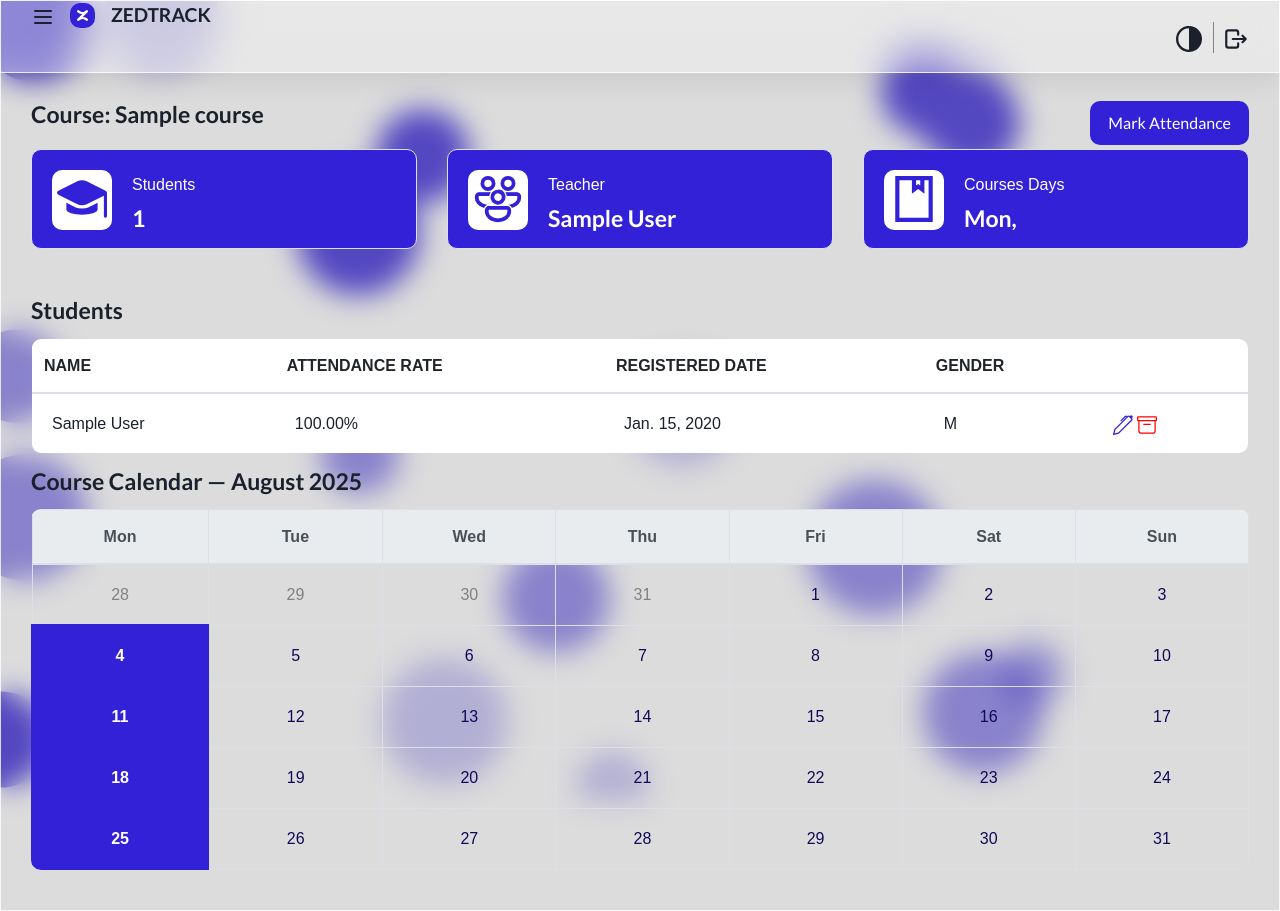
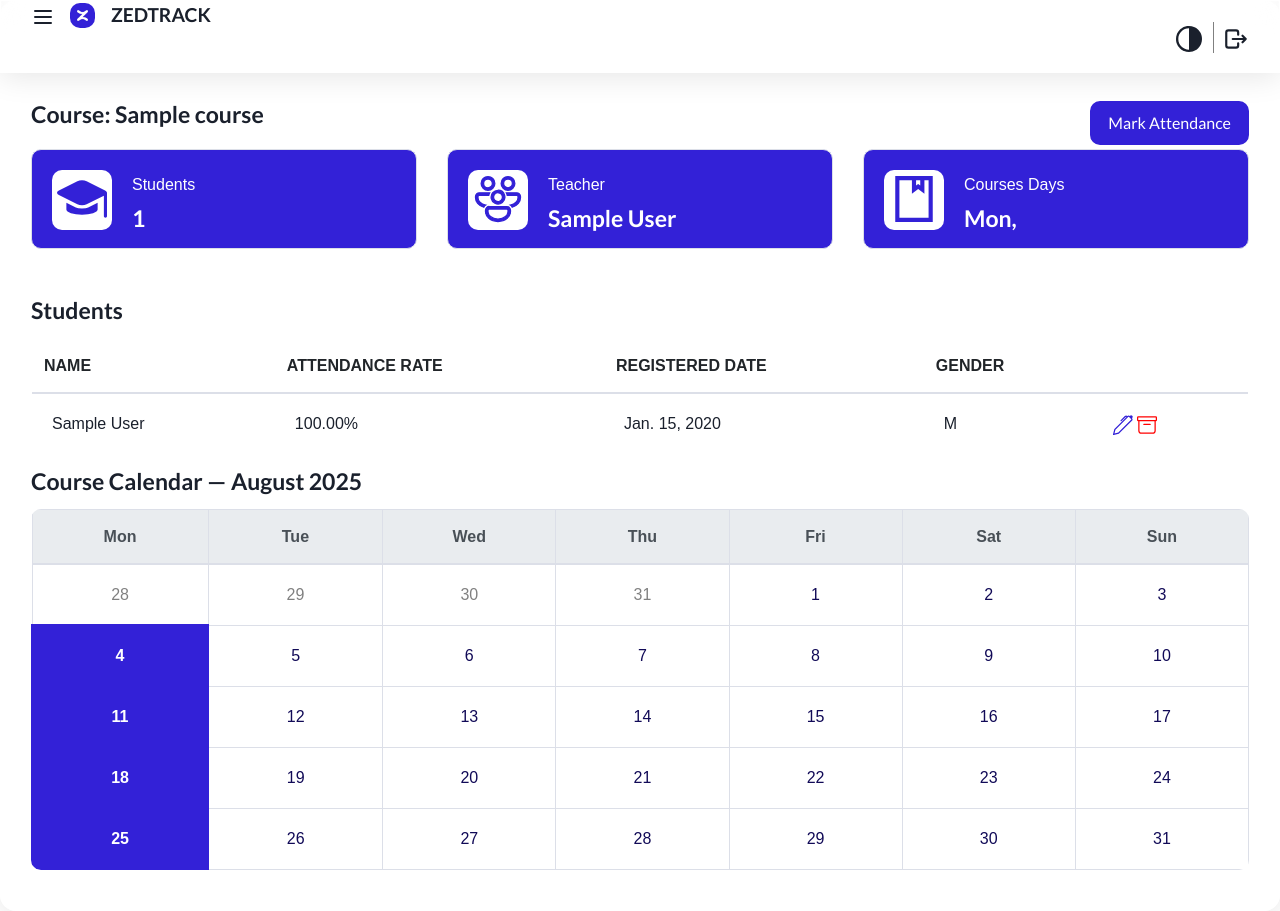
Before and after one commit to usmonaliyev-s/zedtrack, a Django app: page /courses/details/1/ in a window 1280 px wide. Run offline with Django 5.2, Linux system fonts and the light colour scheme; a user stored in the database is signed in; tables that the repository leaves empty hold one stand-in row (values such as "Sample post"); parts of the project's set-up code (start-up, migrations or seed data) failed here and were passed over; some libraries are stand-ins or nearby versions.

Commit message:
update (background)

```diff
--- a/static/assets/css/custom.css
+++ b/static/assets/css/custom.css
@@ -104,11 +104,12 @@
 }
 
 .content-page {
-    background: rgba(149, 149, 149, 0.333);
+background: rgba(255, 255, 255, 0.39);
+border-radius: 16px;
 box-shadow: 0 4px 30px rgba(0, 0, 0, 0.1);
-backdrop-filter: blur(14.2px);
--webkit-backdrop-filter: blur(14.2px);
-border: 1px solid rgba(255, 255, 255, 0.79);
+backdrop-filter: blur(3.2px);
+-webkit-backdrop-filter: blur(3.2px);
+border: 1px solid rgba(255, 255, 255, 0.3);
 }
 
 .iq-top-navbar {
--- a/templates/base.html
+++ b/templates/base.html
@@ -116,7 +116,8 @@
 
 	</style>
 	<body>
-		<div class="background" style=" position: fixed;   /* stays fixed when scrolling */
+		<div class="background" style="
+	position: fixed;   /* stays fixed when scrolling */
   top: 0;
   left: 0;
   width: 100%;
@@ -283,55 +284,7 @@
 			</div>
             {% block content %}
             {% endblock %}
-			<script>
-				const canvas = document.getElementById("backgroundCanvas");
-const ctx = canvas.getContext("2d");
 
-canvas.width = window.innerWidth;
-canvas.height = window.innerHeight;
-
-const colors = ["#3321d7", "rgba(51,33,215,0.6)", "rgba(51,33,215,0.3)"];
-const circles = [];
-
-for (let i = 0; i < 20; i++) {
-  circles.push({
-    x: Math.random() * canvas.width,
-    y: Math.random() * canvas.height,
-    r: 30 + Math.random() * 40,
-    dx: (Math.random() - 0.5) * 2,
-    dy: (Math.random() - 0.5) * 2,
-    color: colors[Math.floor(Math.random() * colors.length)]
-  });
-}
-
-function animate() {
-  ctx.clearRect(0, 0, canvas.width, canvas.height);
-
-  circles.forEach(c => {
-    ctx.beginPath();
-    ctx.arc(c.x, c.y, c.r, 0, Math.PI * 2);
-    ctx.fillStyle = c.color;
-    ctx.fill();
-
-    c.x += c.dx;
-    c.y += c.dy;
-
-    // bounce on edges
-    if (c.x + c.r > canvas.width || c.x - c.r < 0) c.dx *= -1;
-    if (c.y + c.r > canvas.height || c.y - c.r < 0) c.dy *= -1;
-  });
-
-  requestAnimationFrame(animate);
-}
-
-animate();
-
-window.addEventListener("resize", () => {
-  canvas.width = window.innerWidth;
-  canvas.height = window.innerHeight;
-});
-
-			</script>
 			<script>
 				// Retrieve data passed from the view
 				var data = {{ gender_data|safe }};
```
Also changed, not shown: attendance_tracker/migrations/0001_initial.py (added), attendance_tracker/migrations/__init__.py (added), static/ChatGPT Image Aug 16, 2025, 11_30_50 AM.png (added), static/background.png (added).
